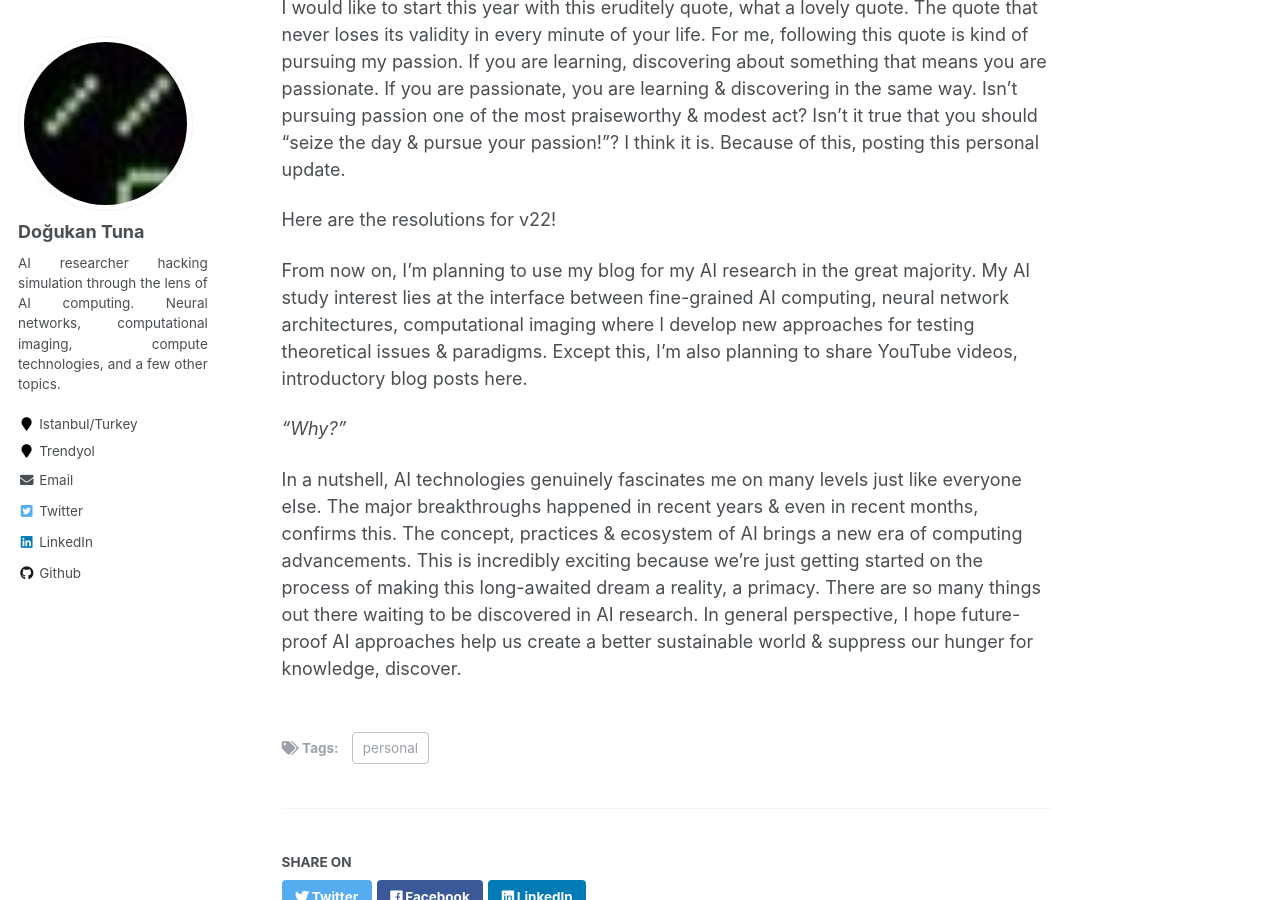
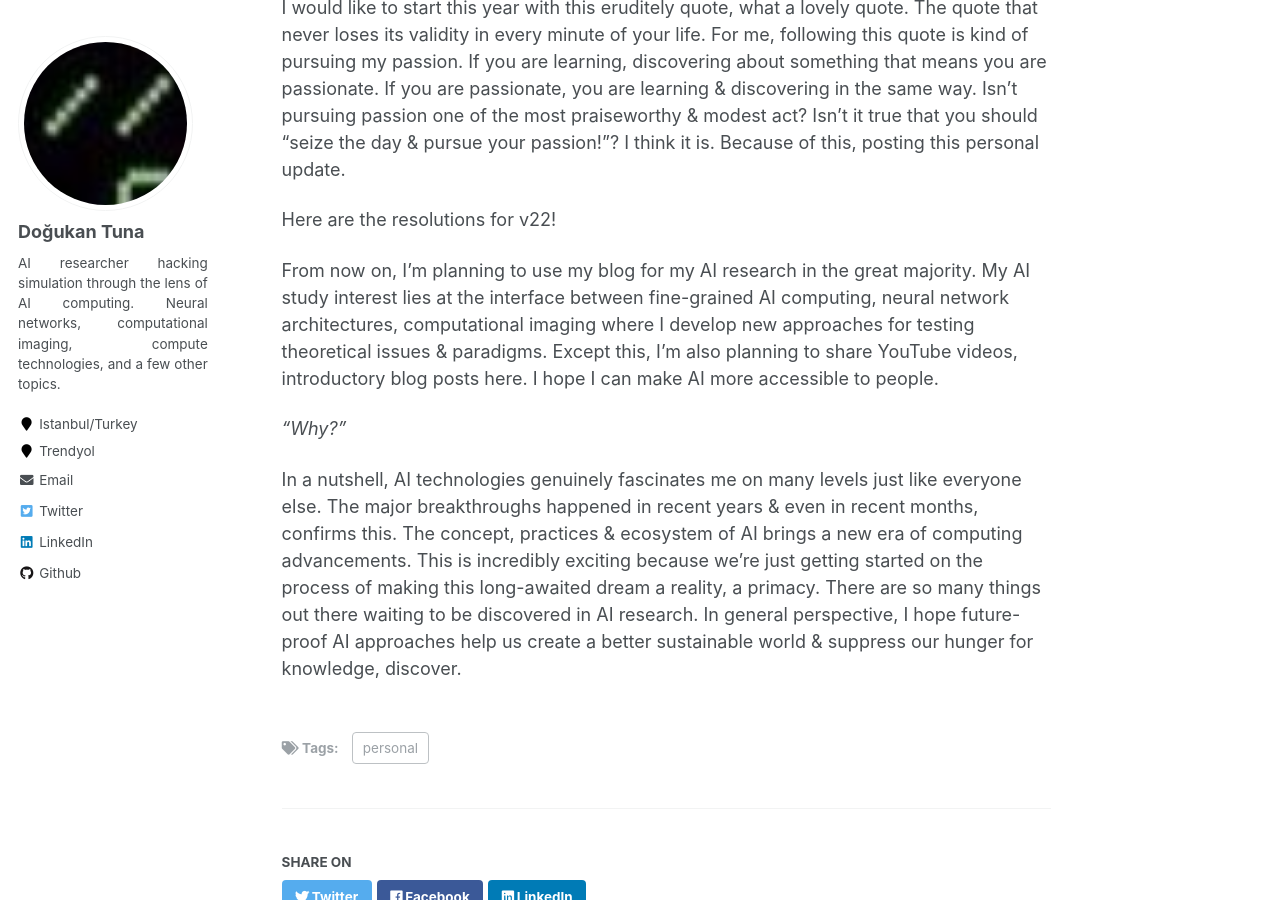
Before and after one commit to dogukantuna/dtcsai.github.io, a Jekyll site: the page built from _posts/2022-01-03-new-year-new-blog.md, in a window 1280 px wide and 900 px high, scrolled down 424 px. Built offline with Jekyll 4.4.1, drawn with Linux system fonts in a browser that asks for light colours.

Commit message:
add: line

```diff
--- a/_posts/2022-01-03-new-year-new-blog.md
+++ b/_posts/2022-01-03-new-year-new-blog.md
@@ -16,7 +16,7 @@ I would like to start this year with this eruditely quote, what a lovely quote.
 
 Here are the resolutions for v22!
 
-From now on, I'm planning to use my blog for my AI research in the great majority. My AI study interest lies at the interface between fine-grained AI computing, neural network architectures, computational imaging where I develop new approaches for testing theoretical issues & paradigms. Except this, I'm also planning to share YouTube videos, introductory blog posts here.
+From now on, I'm planning to use my blog for my AI research in the great majority. My AI study interest lies at the interface between fine-grained AI computing, neural network architectures, computational imaging where I develop new approaches for testing theoretical issues & paradigms. Except this, I'm also planning to share YouTube videos, introductory blog posts here. I hope I can make AI more accessible to people.
 
 *"Why?"*
 
```
